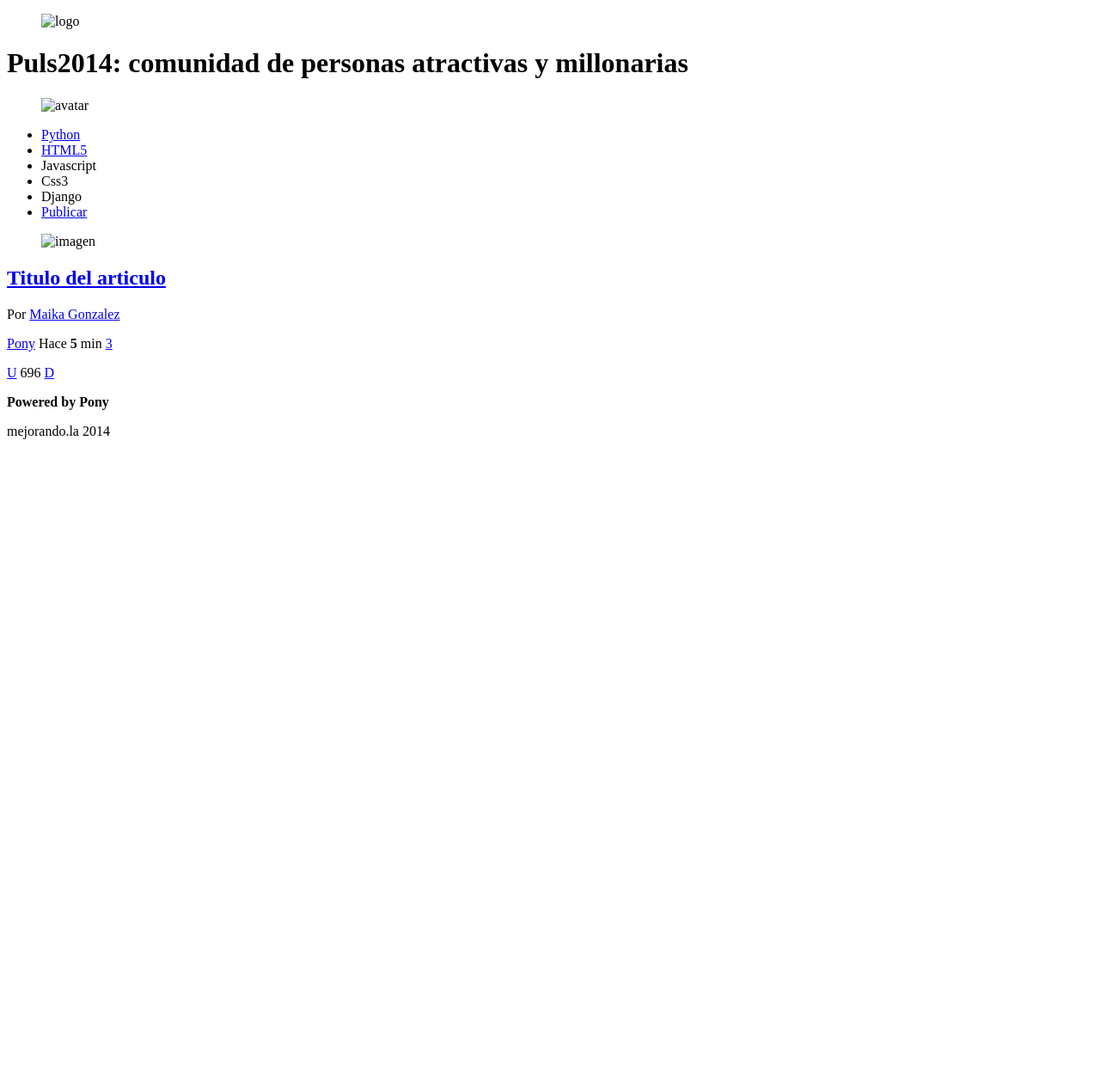
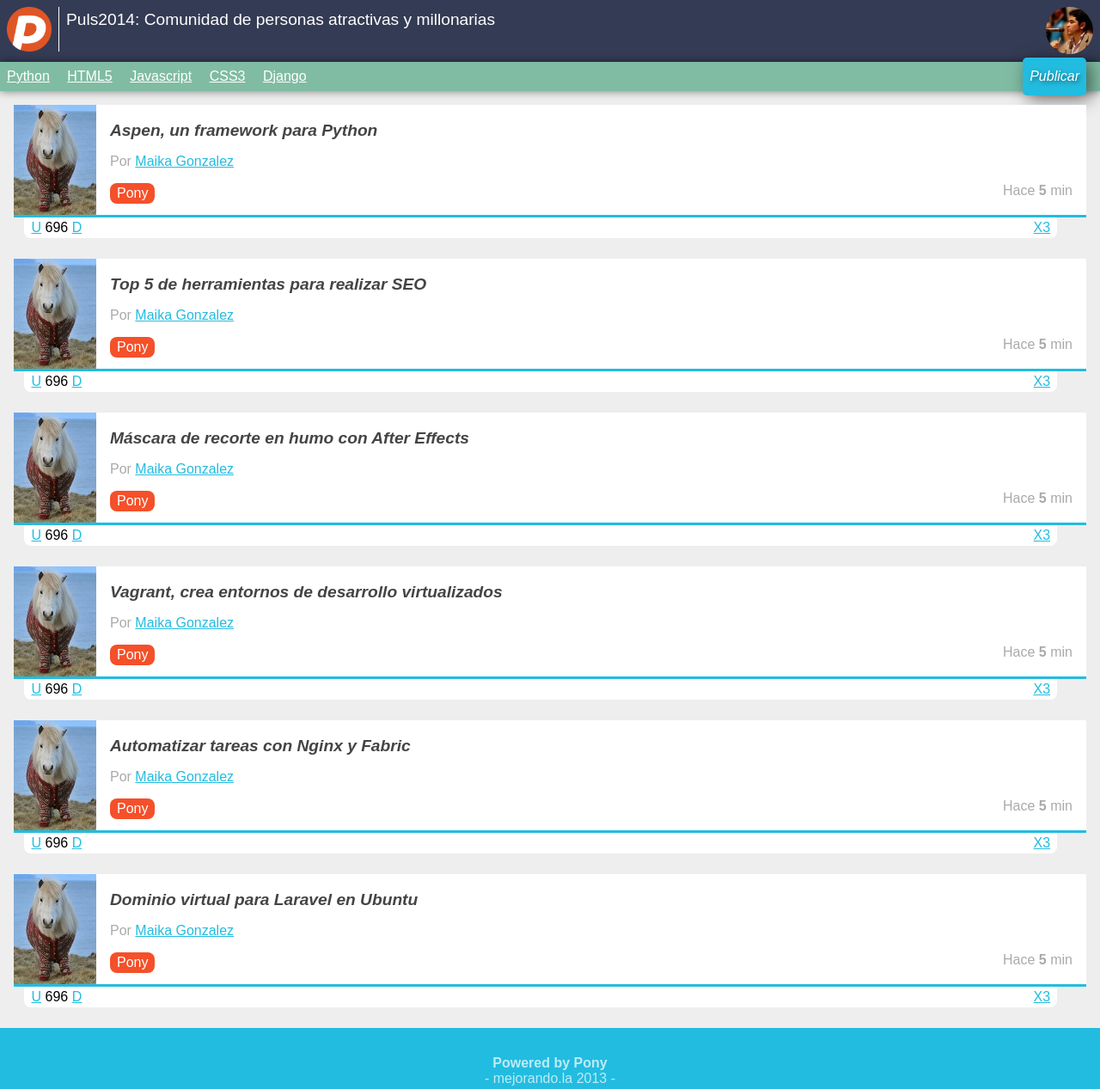
Before and after one commit to krtpowa/Puls2014, a plain HTML site: page index.html in a window 1280 px wide. Shown: the whole page at 86% size. Before the commit the page ends 800 px from the top, so only its background shows below. Drawn offline with Linux system fonts and the light colour scheme.

Commit message:
Clase2Final

```diff
--- /dev/null
+++ b/estilos.css
@@ -0,0 +1,181 @@
+a
+{
+	color: #22BCE0;
+}
+body
+{
+	background: #EEEEEE;
+	font-family: Arial;
+	font-size: 16px;
+}
+footer
+{
+	color: rgba(255,255,255,0.7);
+	background: #22BCE0;
+	text-align: center;
+	padding: 1em;
+}
+footer p:first-child
+{
+	margin-bottom: 0;
+}
+footer p:last-child
+{
+	margin-top: 0;
+}
+footer p:last-child:after
+{
+	content: " -";
+}
+footer p:last-child:before
+{
+	content: "- ";
+}
+header
+{
+	background: #343B54;
+	color: white;
+	overflow: hidden;
+	padding: 0.5em;
+	position: relative;
+}
+header figure
+{
+	float: left;
+}
+header h1
+{
+	font-size: 1.2em;
+	font-weight: normal;
+	margin: 0.2em 70px 0 0;
+}
+header #avatar
+{
+	margin: 0.5em 0.5em 0 0;
+	position: absolute;
+	right: 0;
+	top: 0;
+}
+header #avatar img
+{
+	border-radius: 50%;
+	width: 55px;
+}
+header #logo img
+{
+	border-right: 1px solid white;
+	margin-right: 0.5em;
+	padding-right: 0.5em;
+	width: 52px;
+}
+nav
+{
+	background: #80BCA3;
+	box-shadow: rgba(0,0,0,0.5) 0px 0px 10px;
+	padding: 0 0.5em;
+	position: relative;
+}
+nav ul
+{
+	list-style: none;
+	margin: 0;
+	padding: 0;
+}
+nav ul #publicar_nav
+{
+	position: absolute;
+	top: -0.3em;
+	right: 0;
+}
+nav ul #publicar_nav a
+{
+	background: #22BCE0;
+	border-radius: 5px;
+	box-shadow: rgba(0,0,0,0.5) 5px 5px 20px;
+	font-style: italic;
+	padding: 0.8em 0.5em;
+	text-decoration: none;
+	text-shadow: rgba(0,0,0,0.5) 2px 2px 5px;
+}
+nav ul li
+{
+	display: inline-block;
+	margin: 0 1em 0 0;
+}
+nav ul li a
+{
+	color: white;
+	display: block;
+	padding: 0.5em 0;
+}
+#contenido
+{
+	margin: 1em;
+}
+#contenido .item
+{
+	background: white;
+	border-bottom: 3px solid #22BCE0;
+	margin-bottom: 3em;
+	min-height: 128px;
+	position: relative;
+}
+#contenido .item .autor_item
+{
+	color: #AAA;
+}
+#contenido .item .datos_item
+{
+	margin: 1em 1em 0 0;
+	text-align: right;
+}
+#contenido .item .datos_item .fecha_item
+{
+	color: #AAA;
+}
+#contenido .item .datos_item .tag_item
+{
+	background: #F4502A;
+	border-radius: 0.5em;
+	color: white;
+	float: left;
+	display: inline-block;
+	padding: 0.2em 0.5em;
+	text-decoration: none;
+}
+#contenido .item .imagen_item
+{
+	float: left;
+	margin: 0 1em 0 0;
+}
+#contenido .item .imagen_item img
+{
+	width: 96px;
+}
+#contenido .item .titulo_item
+{
+	font-size: 1.2em;
+	font-style: italic;
+	padding: 1em 1em 0 0;
+}
+#contenido .item .titulo_item a
+{
+	color: #444;
+	text-decoration: none;
+}
+#contenido .item .votacion
+{
+	background: white;
+	border-radius: 0 0 0.5em 0.5em;
+	left: 1%;
+	margin-top: 3px;
+	padding: 0.2em 0.5em;
+	position: absolute;
+	top: 100%;
+	width: 95%;
+}
+#contenido .item .votacion .comentarios_item,
+#contenido .item .votacion .guardar_item
+{
+	float: right;
+}
--- a/index.html
+++ b/index.html
@@ -2,58 +2,184 @@
 <html lang="es">
 <head>
 	<meta charset="utf-8" />
+	<meta name="description" content="Proyecto de la primera generación del 2014 del curso de diseño web online" />
 	<title>Puls2014: Comunidad online de gente atractiva</title>
+	<link rel="stylesheet" href="normalize.css" />
+	<link rel="stylesheet" href="estilos.css" />
 </head>
 <body>
 	<header>
 		<figure id="logo">
-			<img src="logo.png" alt="logo">
+			<img src="logo.png" />
 		</figure>
-		<h1>Puls2014: comunidad de personas atractivas y millonarias</h1>
+		<h1>Puls2014: Comunidad de personas atractivas y millonarias</h1>
 		<figure id="avatar">
-			<img src="avatar.jpg" alt="avatar">
+			<img src="avatar.jpg" />
 		</figure>
 	</header>
 	<nav>
 		<ul>
 			<li><a href="#">Python</a></li>
 			<li><a href="#">HTML5</a></li>
-			<li><a href="#"></a>Javascript</li>
-			<li><a href="#"></a>Css3</li>
-			<li><a href="#"></a>Django</li>
-			<li id="publicar_nav"><a href="#">Publicar</a></li>
+			<li><a href="#">Javascript</a></li>
+			<li><a href="#">CSS3</a></li>
+			<li><a href="#">Django</a></li>
+			<li id="publicar_nav">
+				<a href="#">Publicar</a>
+			</li>
 		</ul>
 	</nav>
 	<section id="contenido">
 		<article class="item">
 			<figure class="imagen_item">
-				<img src="imagen.jpg" alt="imagen">
+				<img src="imagen.jpg" />
 			</figure>
 			<h2 class="titulo_item">
-				<a href="#">Titulo del articulo</a>
+				<a href="#">Aspen, un framework para Python</a>
 			</h2>
-			<p>
+			<div class="autor_item">
 				Por <a href="#">Maika Gonzalez</a>
-			</p>
-			<p class="datos_item">
+			</div>
+			<div class="datos_item">
 				<a href="#" class="tag_item">Pony</a>
-				<span class="fecha_item">Hace <strong>5</strong> min</span>
-				<a href="#" class="comentarios_item">3</a>
-				<a href="#" class="guardar_item"></a>
-			</p>
-			<p class="votacion">
+				<span class="fecha_item">
+					Hace <strong>5</strong> min
+				</span>
+			</div>
+			<div class="votacion">
 				<a href="#" class="up">U</a>
 				696
 				<a href="#" class="down">D</a>
-			</p>
+				<a href="#" class="comentarios_item">3</a>
+				<a href="#" class="guardar_item">X</a>
+			</div>
 		</article>
-
+		<article class="item">
+			<figure class="imagen_item">
+				<img src="imagen.jpg" />
+			</figure>
+			<h2 class="titulo_item">
+				<a href="#">Top 5 de herramientas para realizar SEO</a>
+			</h2>
+			<div class="autor_item">
+				Por <a href="#">Maika Gonzalez</a>
+			</div>
+			<div class="datos_item">
+				<a href="#" class="tag_item">Pony</a>
+				<span class="fecha_item">
+					Hace <strong>5</strong> min
+				</span>
+			</div>
+			<div class="votacion">
+				<a href="#" class="up">U</a>
+				696
+				<a href="#" class="down">D</a>
+				<a href="#" class="comentarios_item">3</a>
+				<a href="#" class="guardar_item">X</a>
+			</div>
+		</article>
+		<article class="item">
+			<figure class="imagen_item">
+				<img src="imagen.jpg" />
+			</figure>
+			<h2 class="titulo_item">
+				<a href="#">Máscara de recorte en humo con After Effects</a>
+			</h2>
+			<div class="autor_item">
+				Por <a href="#">Maika Gonzalez</a>
+			</div>
+			<div class="datos_item">
+				<a href="#" class="tag_item">Pony</a>
+				<span class="fecha_item">
+					Hace <strong>5</strong> min
+				</span>
+			</div>
+			<div class="votacion">
+				<a href="#" class="up">U</a>
+				696
+				<a href="#" class="down">D</a>
+				<a href="#" class="comentarios_item">3</a>
+				<a href="#" class="guardar_item">X</a>
+			</div>
+		</article>
+		<article class="item">
+			<figure class="imagen_item">
+				<img src="imagen.jpg" />
+			</figure>
+			<h2 class="titulo_item">
+				<a href="#">Vagrant, crea entornos de desarrollo virtualizados</a>
+			</h2>
+			<div class="autor_item">
+				Por <a href="#">Maika Gonzalez</a>
+			</div>
+			<div class="datos_item">
+				<a href="#" class="tag_item">Pony</a>
+				<span class="fecha_item">
+					Hace <strong>5</strong> min
+				</span>
+			</div>
+			<div class="votacion">
+				<a href="#" class="up">U</a>
+				696
+				<a href="#" class="down">D</a>
+				<a href="#" class="comentarios_item">3</a>
+				<a href="#" class="guardar_item">X</a>
+			</div>
+		</article>
+		<article class="item">
+			<figure class="imagen_item">
+				<img src="imagen.jpg" />
+			</figure>
+			<h2 class="titulo_item">
+				<a href="#">Automatizar tareas con Nginx y Fabric</a>
+			</h2>
+			<div class="autor_item">
+				Por <a href="#">Maika Gonzalez</a>
+			</div>
+			<div class="datos_item">
+				<a href="#" class="tag_item">Pony</a>
+				<span class="fecha_item">
+					Hace <strong>5</strong> min
+				</span>
+			</div>
+			<div class="votacion">
+				<a href="#" class="up">U</a>
+				696
+				<a href="#" class="down">D</a>
+				<a href="#" class="comentarios_item">3</a>
+				<a href="#" class="guardar_item">X</a>
+			</div>
+		</article>
+		<article class="item">
+			<figure class="imagen_item">
+				<img src="imagen.jpg" />
+			</figure>
+			<h2 class="titulo_item">
+				<a href="#">Dominio virtual para Laravel en Ubuntu</a>
+			</h2>
+			<div class="autor_item">
+				Por <a href="#">Maika Gonzalez</a>
+			</div>
+			<div class="datos_item">
+				<a href="#" class="tag_item">Pony</a>
+				<span class="fecha_item">
+					Hace <strong>5</strong> min
+				</span>
+			</div>
+			<div class="votacion">
+				<a href="#" class="up">U</a>
+				696
+				<a href="#" class="down">D</a>
+				<a href="#" class="comentarios_item">3</a>
+				<a href="#" class="guardar_item">X</a>
+			</div>
+		</article>
 	</section>
 	<footer>
 		<p>
 			<strong>Powered by Pony</strong>
 		</p>
-		<p>mejorando.la 2014</p>
+		<p>mejorando.la 2013</p>
 	</footer>
 </body>
 </html>
```
Also changed, not shown: avatar.jpg (added), github.txt (added), imagen.jpg (added), logo.png (added), normalize.css (added).
